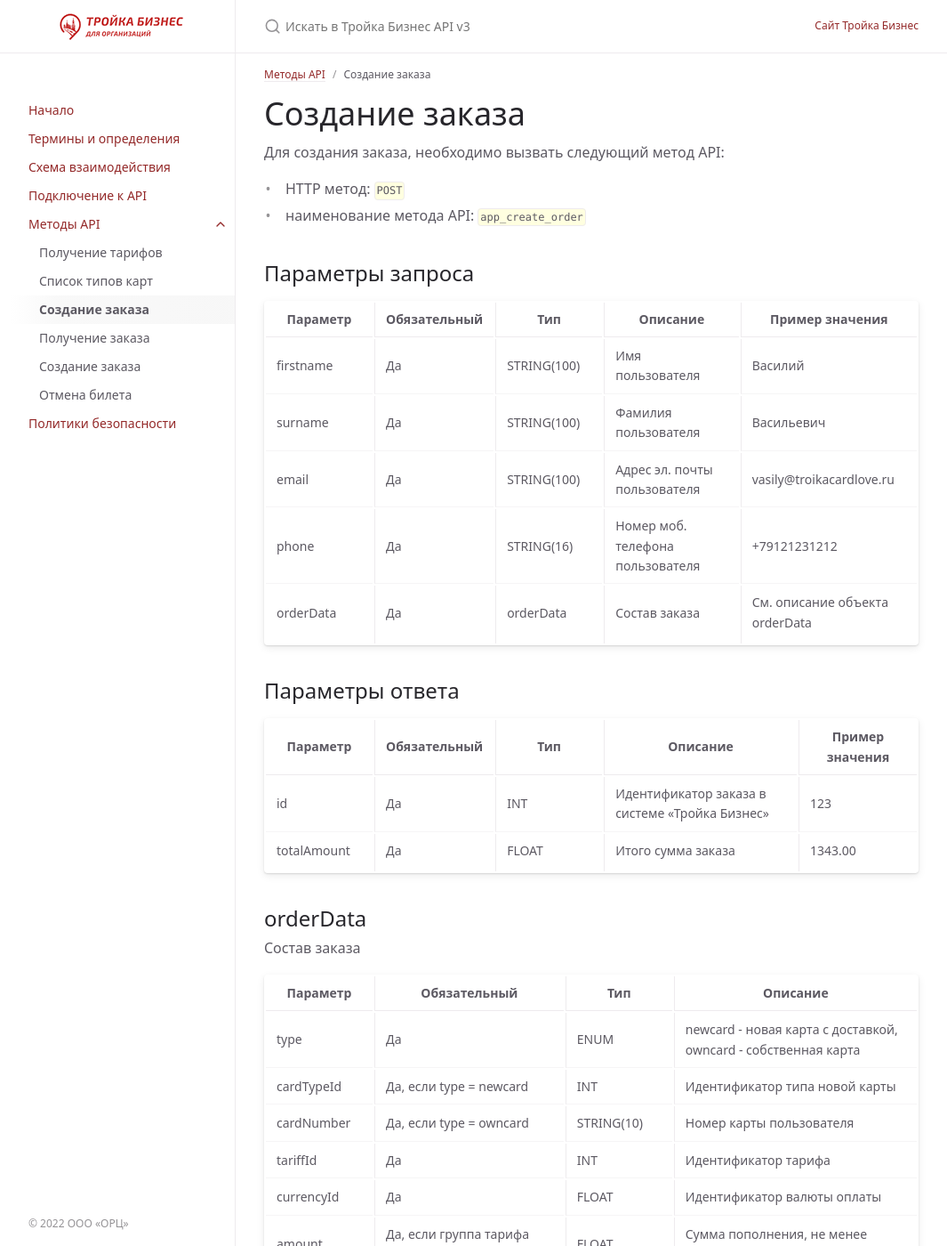
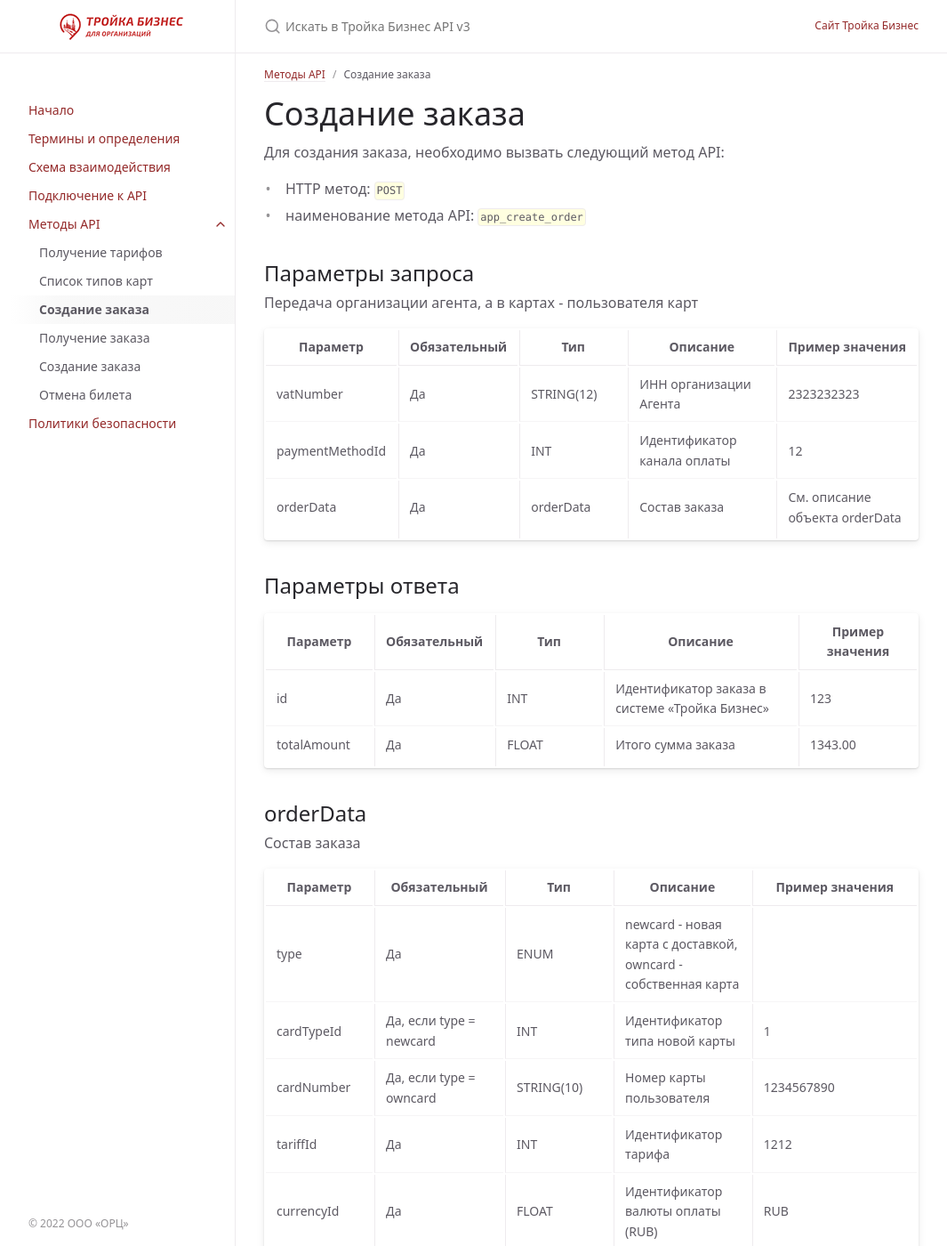
Before and after one commit to InvoiceBox/docs.troika.business, a Jekyll site: the page built from docs/methods/app_create_order.md, in a window 1280 px wide and 1400 px high. Shown: the whole window at 89% size, without its empty margins (107-1172 px from the left). Built offline with Jekyll 4.4.1, drawn with Linux system fonts in a browser that asks for light colours; some of the changed text lies outside the part shown.

Commit message:
Request improvement

```diff
--- a/docs/methods/app_create_order.md
+++ b/docs/methods/app_create_order.md
@@ -15,12 +15,12 @@ parent: "Методы API"
 
 ## Параметры запроса
 
+Передача организации агента, а в картах - пользователя карт
+
 | Параметр        | Обязательный | Тип         | Описание                         | Пример значения                |
 |-----------------|--------------|-------------|----------------------------------|--------------------------------|
-| firstname       | Да           | STRING(100) | Имя пользователя                 | Василий                        |
-| surname         | Да           | STRING(100) | Фамилия пользователя             | Васильевич                     |
-| email           | Да           | STRING(100) | Адрес эл. почты пользователя     | vasily@troikacardlove.ru       |
-| phone           | Да           | STRING(16)  | Номер моб. телефона пользователя | +79121231212                   |
+| vatNumber       | Да           | STRING(12)  | ИНН организации Агента           | 2323232323                     |
+| paymentMethodId | Да           | INT         | Идентификатор канала оплаты      | 12                             |
 | orderData       | Да           | orderData   | Состав заказа                    | См. описание объекта orderData |
 
 ## Параметры ответа
@@ -35,15 +35,18 @@ parent: "Методы API"
 
 Состав заказа
 
-| Параметр       | Обязательный                                 | Тип        | Описание                                                       |
-|----------------|----------------------------------------------|------------|----------------------------------------------------------------|
-| type           | Да                                           | ENUM       | newcard - новая карта с доставкой, owncard - собственная карта |
-| cardTypeId     | Да, если type = newcard                      | INT        | Идентификатор типа новой карты                                 |
-| cardNumber     | Да, если type = owncard                      | STRING(10) | Номер карты пользователя                                       |
-| tariffId       | Да                                           | INT        | Идентификатор тарифа                                           |
-| currencyId     | Да                                           | FLOAT      | Идентификатор валюты оплаты                                    |
-| amount         | Да, если группа тарифа (ticketGroup) = purse | FLOAT      | Сумма пополнения, не менее priceMin, не более priceMax тарифа  |
-| quantity       | Да, если type = newcard                      | INT        | Количество билетов                                             |
+| Параметр       | Обязательный                                 | Тип         | Описание                                                       | Пример значения          |
+|----------------|----------------------------------------------|-------------|----------------------------------------------------------------|--------------------------|
+| type           | Да                                           | ENUM        | newcard - новая карта с доставкой, owncard - собственная карта |                          |
+| cardTypeId     | Да, если type = newcard                      | INT         | Идентификатор типа новой карты                                 | 1                        |
+| cardNumber     | Да, если type = owncard                      | STRING(10)  | Номер карты пользователя                                       | 1234567890               |
+| tariffId       | Да                                           | INT         | Идентификатор тарифа                                           | 1212                     |
+| currencyId     | Да                                           | FLOAT       | Идентификатор валюты оплаты (RUB)                              | RUB                      |
+| amount         | Да, если группа тарифа (ticketGroup) = purse | FLOAT       | Сумма пополнения, не менее priceMin, не более priceMax тарифа  | 200.00                   |
+| quantity       | Да, если type = newcard                      | INT         | Количество билетов                                             | 1                        |
+| email          | Нет                                          | STRING(100) | Адрес эл. почты пользователя                                   | vasily@troikacardlove.ru |
+| phone          | Да                                           | STRING(16)  | Номер моб. телефона пользователя                               | +79121231212             |
+| name           | Нет                                          | STRING(100) | Фамилия, имя пользователя                                      | Василий Васильевич       |
 
 
 [Читать далее &raquo;](/docs/methods/app_get_order/){: .btn .btn-primary .fs-5 .mb-4 .mb-md-0 .mr-2 }
```
